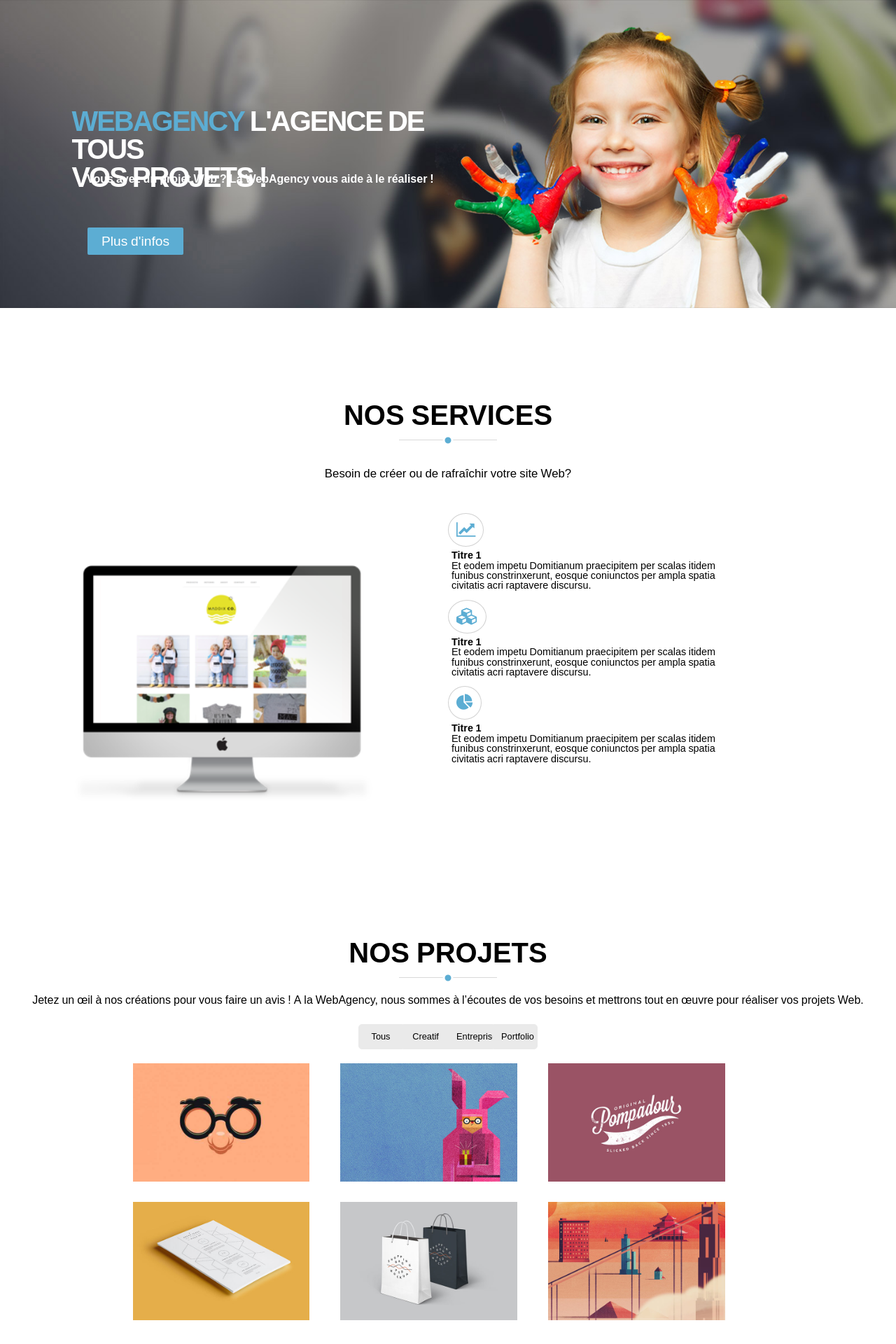
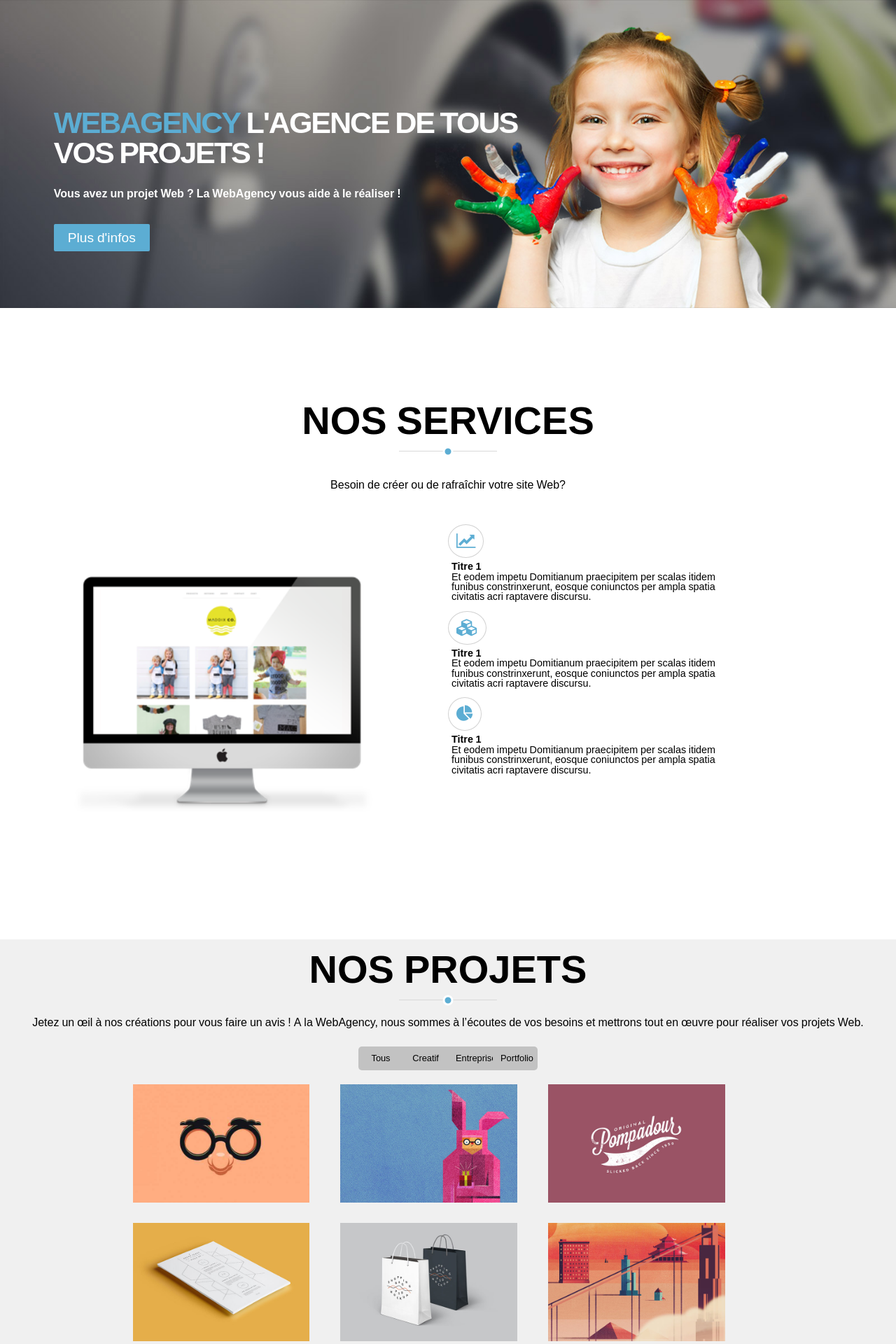
Before and after one commit to aerya973/OpenClassroom, a PHP site: page / in a window 1280 px wide. Shown: the part 92-2012 px from the top of the page at 70% size. Run offline with PHP 8.4, Linux system fonts and the light colour scheme; some libraries are stand-ins or nearby versions.

Commit message:
Verification que toutes les polices soit en EM et mise en pourcentage des blocs pour eviter les soucis celons les navigateurs

```diff
--- a/webangency/css/style.css
+++ b/webangency/css/style.css
@@ -196,10 +196,10 @@ header img {
 	letter-spacing: -0.05em;
 	width: 100%;
 	height: auto;
-	padding-top: 153px;
-	padding-right: 50%;
-	padding-left: 8%;
+	padding-top: 12%;
+	padding-left: 6%;
 	text-align: left;
+	font-size: 2.7em;
 }
 
 .slide p {
@@ -208,8 +208,8 @@ header img {
 	font-weight: bold;
 	width: auto;
 	height: auto;
-	padding-top: 248px;
-	padding-left: 124px;
+	padding-top: 21%;
+	padding-left: 6%;
 }
 
 .info {
@@ -217,9 +217,9 @@ header img {
 	border-radius: 2px;
 	color: white;
 	font-weight: 500;
-	margin-top: 325px;
+	margin-top: 25%;
 	position: absolute;
-	margin-left: 125px;
+	margin-left: 6%;
 	font-size: 1.2em;
 	border-right: 20px solid #5CADD3;
 	border-left: 20px solid #5CADD3;
@@ -229,13 +229,12 @@ header img {
 
 #services {
 	text-align: center;
-	font-size: 3.5em;
 	margin-top: 9%;
 	/**/
 }
 
 h1 {
-	font-size: 40px;
+	font-size: 3.5em;
 	font-weight: bold;
 	text-align: center;
 	padding: 15px;
@@ -249,7 +248,7 @@ h1 {
 }
 
 #services p {
-	font-size: 0.3em;
+	font-size: 1em;
 	padding: 40px;
 	line-height: 17px;
 }
@@ -356,6 +355,10 @@ h2 {
 	padding-right: 5%;
 }
 
+#portfolio {
+	background-color: #f0f0f0;
+}
+
 #portfolio img {
 	display: block;
 	width: 23.2vw;
@@ -373,8 +376,8 @@ h2 {
 .b2,
 .b3,
 .b4 {
-	background-color: #eaeaea;
-	border: 1px solid #eaeaea;
+	background-color: #c2c2c2;
+	border: 1px solid: #c2c2c2;
 	padding: 11px;
 	width: 5%;
 	text-align: center;
```
